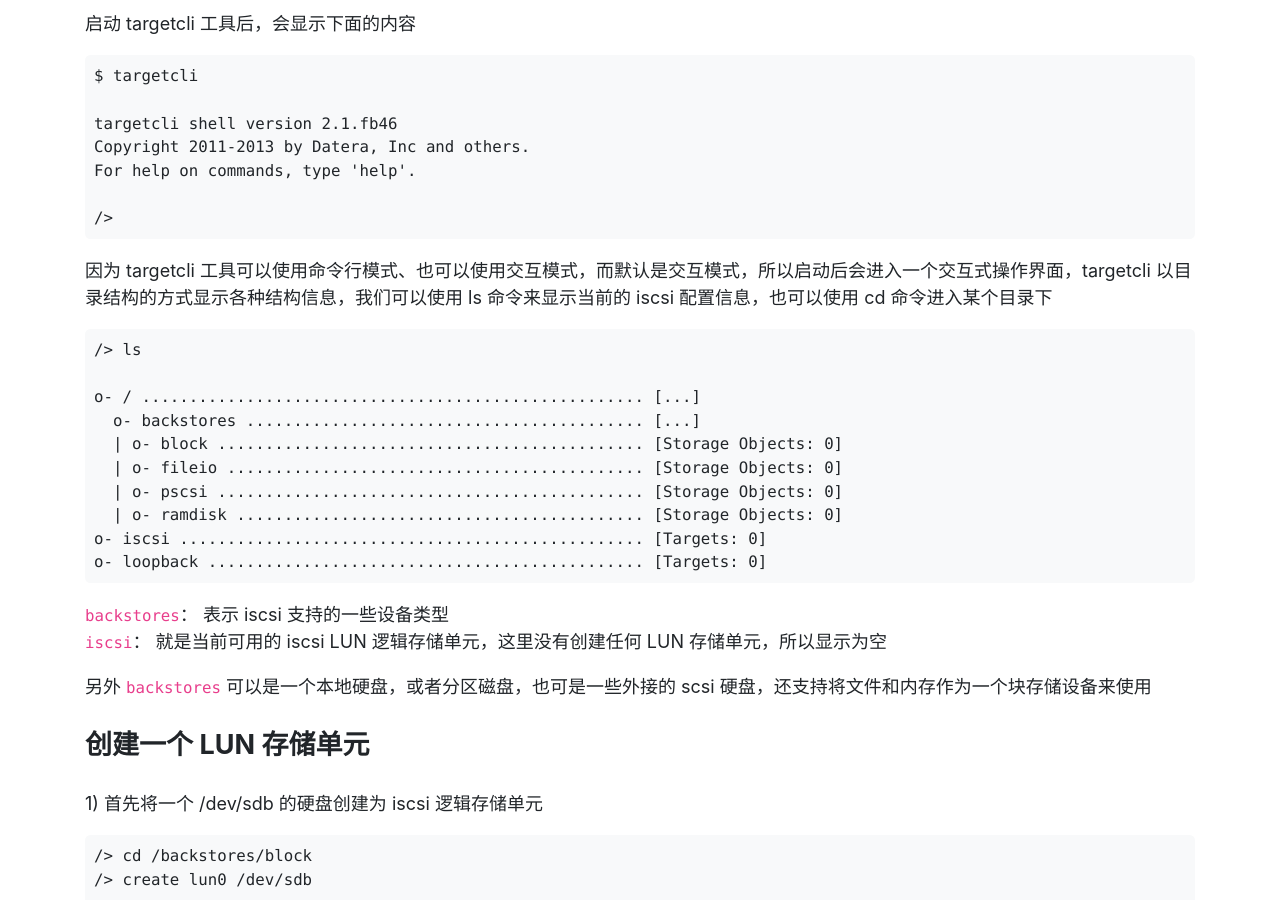
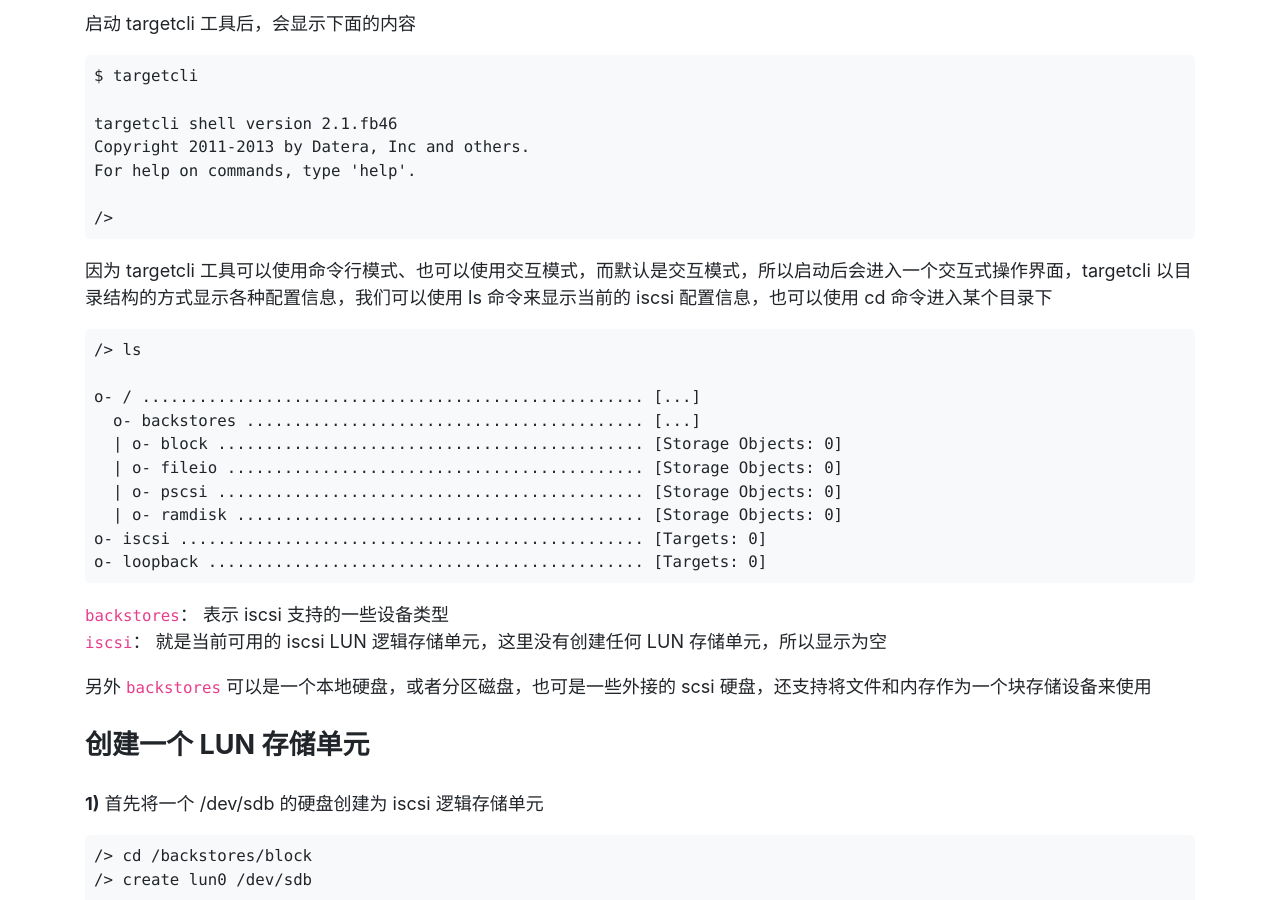
Before and after one commit to ehsud/blog, a Jekyll site: the page built from linux/iscsi-server-for-centos7.md, in a window 1280 px wide and 900 px high, scrolled down 897 px. Built offline with Jekyll 4.4.1, drawn with Linux system fonts in a browser that asks for light colours.

Commit message:
Updated iscsi-server-for-centos7 document

```diff
--- a/linux/iscsi-server-for-centos7.md
+++ b/linux/iscsi-server-for-centos7.md
@@ -33,7 +33,7 @@ description: 如何在 Linux 下搭建一个 ISCSI 存储服务器
 
     />
 
-因为 targetcli 工具可以使用命令行模式、也可以使用交互模式，而默认是交互模式，所以启动后会进入一个交互式操作界面，targetcli 以目录结构的方式显示各种结构信息，我们可以使用 ls 命令来显示当前的 iscsi 配置信息，也可以使用 cd 命令进入某个目录下
+因为 targetcli 工具可以使用命令行模式、也可以使用交互模式，而默认是交互模式，所以启动后会进入一个交互式操作界面，targetcli 以目录结构的方式显示各种配置信息，我们可以使用 ls 命令来显示当前的 iscsi 配置信息，也可以使用 cd 命令进入某个目录下
 
     /> ls
 
@@ -53,7 +53,7 @@ description: 如何在 Linux 下搭建一个 ISCSI 存储服务器
 
 ### 创建一个 LUN 存储单元
 
-1) 首先将一个 /dev/sdb 的硬盘创建为 iscsi 逻辑存储单元
+**1)** 首先将一个 /dev/sdb 的硬盘创建为 iscsi 逻辑存储单元
 
     /> cd /backstores/block
     /> create lun0 /dev/sdb
```
